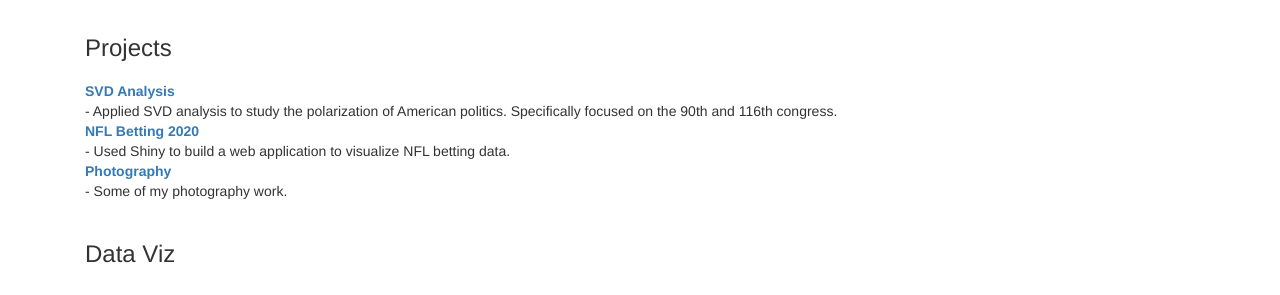
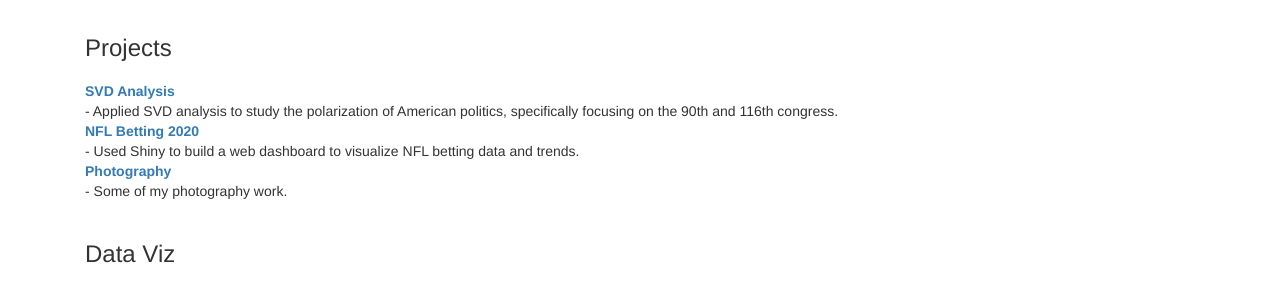
Before and after one commit to kobesar/kobesar.github.io, a Jekyll site: the page built from work.html, in a window 1280 px wide and 900 px high. Shown: the part 125-420 px from the top of the window. Built offline with Jekyll 4.4.1, drawn with Linux system fonts in a browser that asks for light colours; nearby versions of some CDN libraries; library files that are not in the unit come from our copies; comment, search, counter and statistics services are not loaded.

Commit message:
Update work.html

```diff
--- a/work.html
+++ b/work.html
@@ -12,9 +12,9 @@
 <p class="lead">
   <dl>
     <dt><a href="projects/project_svd.html">SVD Analysis</a></dt>
-    <dd>- Applied SVD analysis to study the polarization of American politics. Specifically focused on the 90th and 116th congress.</dd>
+    <dd>- Applied SVD analysis to study the polarization of American politics, specifically focusing on the 90th and 116th congress.</dd>
     <dt><a href="https://klobby19.shinyapps.io/nflbetting2020/">NFL Betting 2020</a></dt>
-    <dd>- Used Shiny to build a web application to visualize NFL betting data.</dd>
+    <dd>- Used Shiny to build a web dashboard to visualize NFL betting data and trends.</dd>
     <dt><a href="projects/photography.html">Photography</a></dt>
     <dd>- Some of my photography work.</dd>
   </dl>
```
